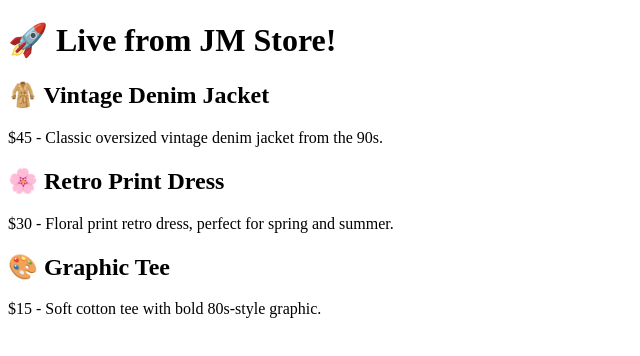
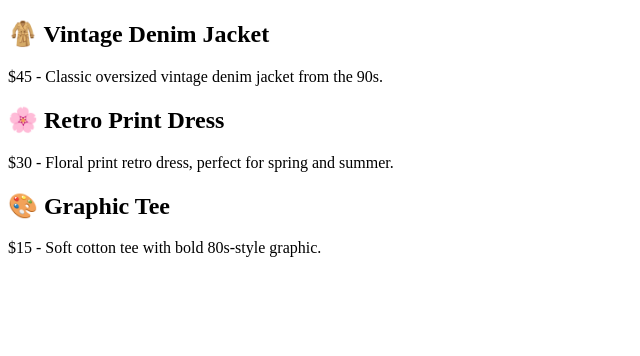
Before and after one commit to JMstorefront2025/jmstorefront, a Next.js app: page / in a window 1280 px wide. Shown: the top 356 px of the page, without its empty margins (0-640 px from the left). Built offline with nearby package versions, Linux system fonts and the light colour scheme.

Commit message:
Remove test heading

```diff
--- a/pages/index.js
+++ b/pages/index.js
@@ -1,10 +1,5 @@
 import JMStorefront from "../src/JMStorefront.jsx";
 
 export default function Home() {
-  return (
-    <>
-      <h1>🚀 Live from JM Store!</h1>
-      <JMStorefront />
-    </>
-  );
+  return <JMStorefront />;
 }
```
